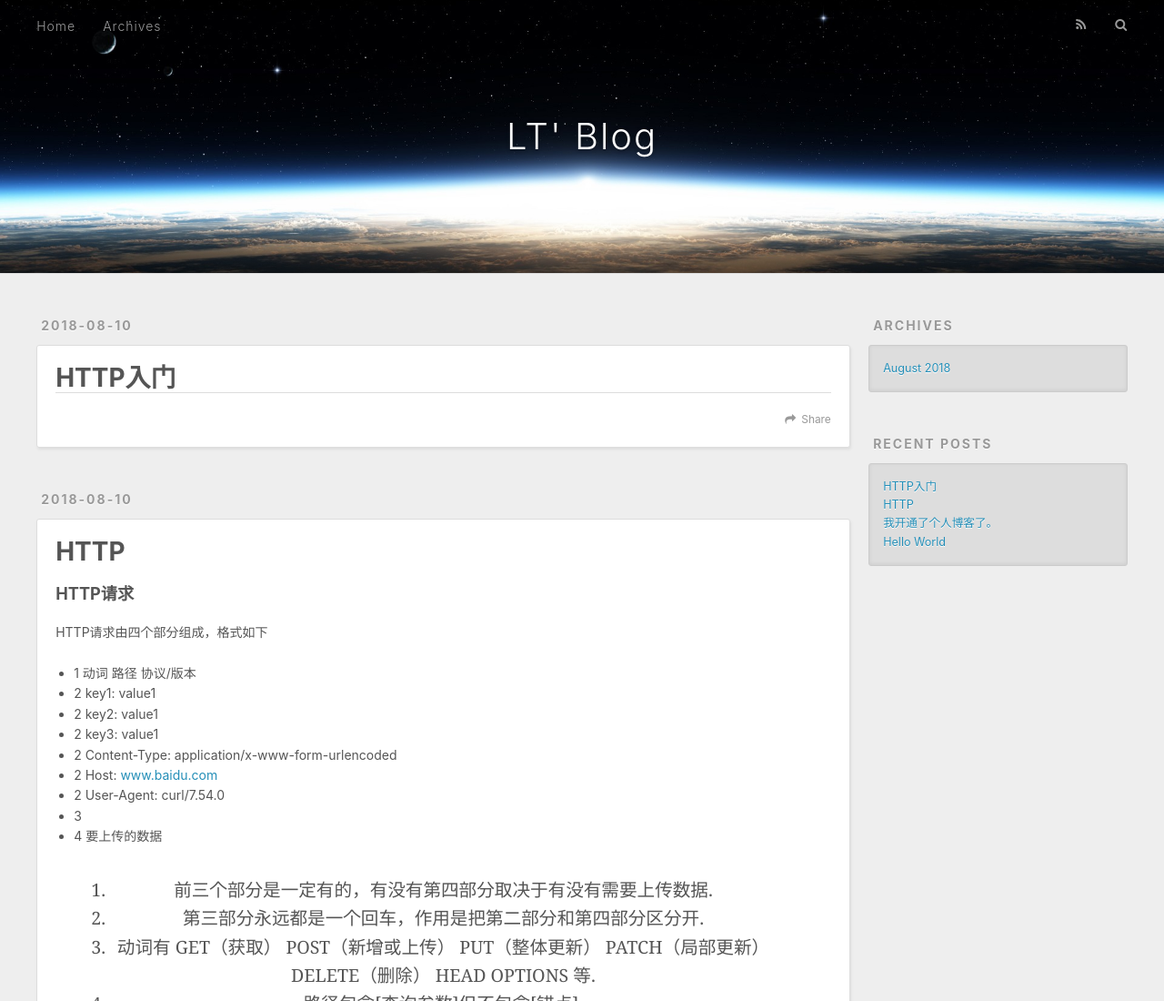
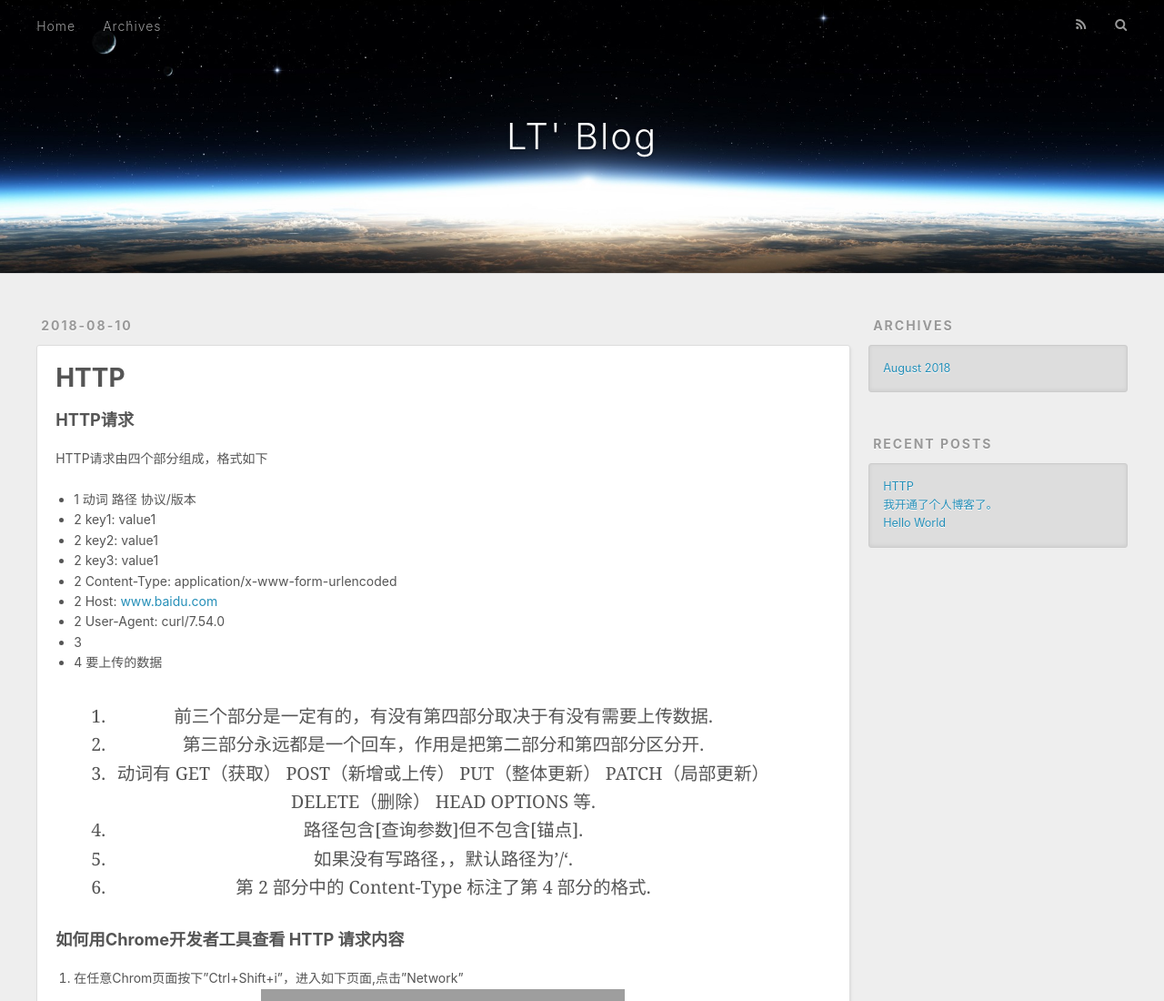
Before and after one commit to fruittooth/fruittooth.github.io, a plain HTML site: page index.html in a window 1280 px wide. Shown: the top 1100 px of the page at 91% size. Drawn offline with nearby package versions, Linux system fonts and the light colour scheme; grey boxes are pictures that could not be loaded.

Commit message:
Site updated: 2018-08-12 21:30:06

```diff
--- a/index.html
+++ b/index.html
@@ -61,42 +61,6 @@
 </header>
       <div class="outer">
         <section id="main">
-
-    <article id="post-第三篇博客" class="article article-type-post" itemscope itemprop="blogPost">
-  <div class="article-meta">
-    <a href="/2018/08/10/第三篇博客/" class="article-date">
-  <time datetime="2018-08-10T11:54:24.000Z" itemprop="datePublished">2018-08-10</time>
-</a>
-
-  </div>
-  <div class="article-inner">
-
-
-      <header class="article-header">
-
-
-    <h1 itemprop="name">
-      <a class="article-title" href="/2018/08/10/第三篇博客/">HTTP入门</a>
-    </h1>
-
-
-      </header>
-
-    <div class="article-entry" itemprop="articleBody">
-
-
-
-    </div>
-    <footer class="article-footer">
-      <a data-url="http://yoursite.com/2018/08/10/第三篇博客/" data-id="cjkqvu96l0002fgrjii9qf241" class="article-share-link">Share</a>
-
-
-    </footer>
-  </div>
-
-</article>
-
-
 
     <article id="post-第二篇博客" class="article article-type-post" itemscope itemprop="blogPost">
   <div class="article-meta">
@@ -188,7 +152,7 @@
 
     </div>
     <footer class="article-footer">
-      <a data-url="http://yoursite.com/2018/08/10/第二篇博客/" data-id="cjkqvu96x0003fgrjx2pzxtoo" class="article-share-link">Share</a>
+      <a data-url="http://yoursite.com/2018/08/10/第二篇博客/" data-id="cjkqvyzb400021crjm6qu35xe" class="article-share-link">Share</a>
 
 
     </footer>
@@ -224,7 +188,7 @@
 
     </div>
     <footer class="article-footer">
-      <a data-url="http://yoursite.com/2018/08/10/开博大吉/" data-id="cjkqvu96d0000fgrjquc1ggbo" class="article-share-link">Share</a>
+      <a data-url="http://yoursite.com/2018/08/10/开博大吉/" data-id="cjkqvyzar00011crjjz74a2mz" class="article-share-link">Share</a>
 
 
     </footer>
@@ -269,7 +233,7 @@
 
     </div>
     <footer class="article-footer">
-      <a data-url="http://yoursite.com/2018/08/10/hello-world/" data-id="cjkqvu96j0001fgrje1yyze80" class="article-share-link">Share</a>
+      <a data-url="http://yoursite.com/2018/08/10/hello-world/" data-id="cjkqvyzal00001crjfozp1pw0" class="article-share-link">Share</a>
 
 
     </footer>
@@ -308,10 +272,6 @@
     <h3 class="widget-title">Recent Posts</h3>
     <div class="widget">
       <ul>
-
-          <li>
-            <a href="/2018/08/10/第三篇博客/">HTTP入门</a>
-          </li>
 
           <li>
             <a href="/2018/08/10/第二篇博客/">HTTP</a>
```
Also changed, not shown: 2018/08/10/hello-world/index.html (+1 -5 lines), 2018/08/10/开博大吉/index.html (+1 -5 lines), 2018/08/10/第二篇博客/index.html (+1 -14 lines), archives/2018/08/index.html (+0 -23 lines), archives/2018/index.html (+0 -23 lines), archives/index.html (+0 -23 lines).
